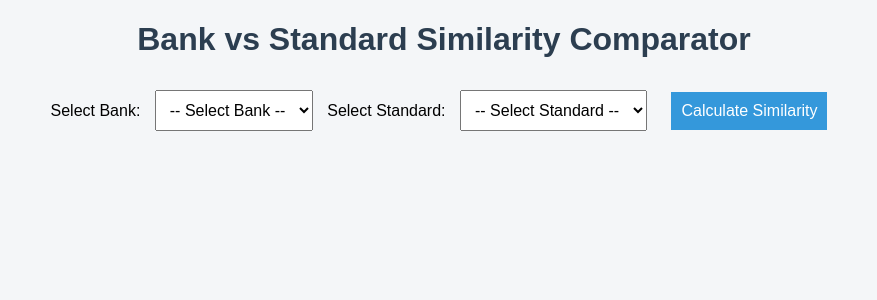
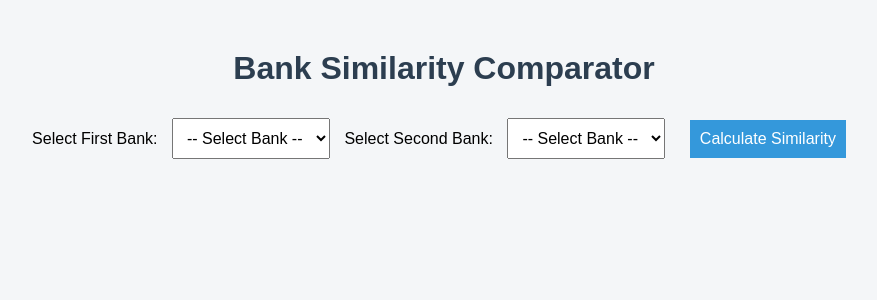
Before and after one commit to Lily-WangQian/Lily-WangQian-AzureWeb_Upload1, a Flask app: template templates/index.html in a window 1280 px wide. Shown: the top 300 px of the page, without its empty margins (196-1073 px from the left). Run offline with Flask 3, Linux system fonts and the light colour scheme; the template is opened without the code that fills it, so the values that code supplies are empty; parts of the project's set-up code (start-up, migrations or seed data) failed here and were passed over.

Commit message:
update code

```diff
--- a/app.py
+++ b/app.py
@@ -3,64 +3,62 @@ import pandas as pd
 
 app = Flask(__name__)
 
-# Load similarity scores between standards and banks
-similarity_df = pd.read_csv('standards and banks detailed similarity score.csv')
-similarity_df.set_index('Standards', inplace=True)
+# Load similarity scores (set 'Banks' column as index)
+similarity_df = pd.read_csv('banks and banks detailed similarity score.csv')
+similarity_df.set_index('Banks', inplace=True)
 
 # Load keyword details
-banks_keywords_df = pd.read_csv('banks keywords.csv')
-standards_keywords_df = pd.read_csv('standards keywords.csv')
+keywords_df = pd.read_csv('banks keywords.csv')
 
-# Extract unique names
-bank_names = sorted(banks_keywords_df['Bank'].unique())
-standard_names = sorted(similarity_df.index)
+# Get clean list of bank names (from similarity_df index)
+bank_names = list(similarity_df.index)
 
 @app.route('/')
 def index():
-    return render_template('index.html', banks=bank_names, standards=standard_names, result=None)
+    return render_template('index.html', banks=bank_names, result=None)
 
 @app.route('/calculate', methods=['POST'])
 def calculate():
-    bank = request.form['bank']
-    standard = request.form['standard']
+    bank1 = request.form['bank1']
+    bank2 = request.form['bank2']
 
-    # Get similarity score
+    # Get similarity score safely
     try:
-        score = similarity_df.loc[standard, bank]
-        score = round(score, 3)
+        score = similarity_df.loc[bank1, bank2]
+        score = round(score, 3)  # round to 3 decimals
     except KeyError:
         score = 'N/A'
 
-    # Get bank info
-    bank_data = banks_keywords_df[banks_keywords_df['Bank'].str.strip() == bank]
-    if not bank_data.empty:
-        bank_info = {
-            'report': bank_data.iloc[0]['Report'],
-            'date': bank_data.iloc[0]['Publication Date'],
-            'tfidf': ', '.join(bank_data.iloc[0]['TFIDF Keywords'].split(', ')[:5]),
-            'contextual': ', '.join(bank_data.iloc[0]['Contextual Keywords'].split(', ')[:5])
+    # Get bank 1 details
+    bank1_data = keywords_df[keywords_df['Bank'].str.strip() == bank1]
+    if not bank1_data.empty:
+        bank1_info = {
+            'report': bank1_data.iloc[0]['Report'],
+            'date': bank1_data.iloc[0]['Publication Date'],
+            'tfidf': bank1_data.iloc[0]['TFIDF Keywords'],
+            'contextual': bank1_data.iloc[0]['Contextual Keywords']
         }
     else:
-        bank_info = {'report': 'N/A', 'date': 'N/A', 'tfidf': 'N/A', 'contextual': 'N/A'}
+        bank1_info = {'report': 'N/A', 'date': 'N/A', 'tfidf': 'N/A', 'contextual': 'N/A'}
 
-    # Get standard info
-    standard_data = standards_keywords_df[standards_keywords_df['Standard'].str.strip() == standard]
-    if not standard_data.empty:
-        standard_info = {
-            'report': standard_data.iloc[0]['Report'],
-            'date': standard_data.iloc[0]['Publication Date'],
-            'tfidf': ', '.join(standard_data.iloc[0]['TFIDF Keywords'].split(', ')[:5]),
-            'contextual': ', '.join(standard_data.iloc[0]['Contextual Keywords'].split(', ')[:5])
+    # Get bank 2 details
+    bank2_data = keywords_df[keywords_df['Bank'].str.strip() == bank2]
+    if not bank2_data.empty:
+        bank2_info = {
+            'report': bank2_data.iloc[0]['Report'],
+            'date': bank2_data.iloc[0]['Publication Date'],
+            'tfidf': bank2_data.iloc[0]['TFIDF Keywords'],
+            'contextual': bank2_data.iloc[0]['Contextual Keywords']
         }
     else:
-        standard_info = {'report': 'N/A', 'date': 'N/A', 'tfidf': 'N/A', 'contextual': 'N/A'}
+        bank2_info = {'report': 'N/A', 'date': 'N/A', 'tfidf': 'N/A', 'contextual': 'N/A'}
 
-    return render_template('index.html', banks=bank_names, standards=standard_names, result={
-        'bank': bank,
-        'standard': standard,
+    return render_template('index.html', banks=bank_names, result={
+        'bank1': bank1,
+        'bank2': bank2,
         'score': score,
-        'bank_info': bank_info,
-        'standard_info': standard_info
+        'bank1_info': bank1_info,
+        'bank2_info': bank2_info
     })
 
 if __name__ == '__main__':
--- a/templates/index.html
+++ b/templates/index.html
@@ -2,33 +2,26 @@
 <html lang="en">
 <head>
     <meta charset="UTF-8">
-    <title>Bank vs Standard Similarity Comparator</title>
+    <title>Bank Similarity Comparator</title>
     <link rel="stylesheet" href="{{ url_for('static', filename='style.css') }}">
-    <style>
-        .scrollable { max-height: 100px; overflow-y: auto; }
-        table, th, td { border: 1px solid black; border-collapse: collapse; padding: 5px; }
-        .container { width: 90%; margin: auto; }
-        .report-section { display: flex; gap: 20px; margin-top: 20px; }
-        .report { flex: 1; }
-    </style>
 </head>
 <body>
     <div class="container">
-        <h1>Bank vs Standard Similarity Comparator</h1>
+        <h1>Bank Similarity Comparator</h1>
         <form method="post" action="/calculate">
-            <label for="bank">Select Bank:</label>
-            <select name="bank" required>
+            <label for="bank1">Select First Bank:</label>
+            <select name="bank1" required>
                 <option value="">-- Select Bank --</option>
                 {% for bank in banks %}
                     <option value="{{ bank }}">{{ bank }}</option>
                 {% endfor %}
             </select>
 
-            <label for="standard">Select Standard:</label>
-            <select name="standard" required>
-                <option value="">-- Select Standard --</option>
-                {% for standard in standards %}
-                    <option value="{{ standard }}">{{ standard }}</option>
+            <label for="bank2">Select Second Bank:</label>
+            <select name="bank2" required>
+                <option value="">-- Select Bank --</option>
+                {% for bank in banks %}
+                    <option value="{{ bank }}">{{ bank }}</option>
                 {% endfor %}
             </select>
 
@@ -38,32 +31,32 @@
         {% if result %}
         <div class="result">
             <h2>Similarity Result</h2>
-            <p><strong>{{ result.bank }}</strong> vs <strong>{{ result.standard }}</strong></p>
+            <p><strong>{{ result.bank1 }}</strong> and <strong>{{ result.bank2 }}</strong></p>
             <p>Similarity Score: <strong>{{ result.score }}</strong></p>
 
             <div class="report-section">
                 <div class="report">
-                    <h3>{{ result.bank }} ESG Report</h3>
+                    <h3>{{ result.bank1 }} ESG Report</h3>
                     <table>
-                        <tr><th>Report</th><th>Publication Date</th><th>Top 5 TFIDF Keywords</th><th>Top 5 Contextual Keywords</th></tr>
+                        <tr><th>Report</th><th>Publication Date</th><th>TFIDF Keywords</th><th>Contextual Keywords</th></tr>
                         <tr>
-                            <td>{{ result.bank_info.report }}</td>
-                            <td>{{ result.bank_info.date }}</td>
-                            <td class="scrollable">{{ result.bank_info.tfidf }}</td>
-                            <td class="scrollable">{{ result.bank_info.contextual }}</td>
+                            <td>{{ result.bank1_info.report }}</td>
+                            <td>{{ result.bank1_info.date }}</td>
+                            <td class="scrollable">{{ result.bank1_info.tfidf }}</td>
+                            <td class="scrollable">{{ result.bank1_info.contextual }}</td>
                         </tr>
                     </table>
                 </div>
 
                 <div class="report">
-                    <h3>{{ result.standard }} Standard</h3>
+                    <h3>{{ result.bank2 }} ESG Report</h3>
                     <table>
-                        <tr><th>Report</th><th>Publication Date</th><th>Top 5 TFIDF Keywords</th><th>Top 5 Contextual Keywords</th></tr>
+                        <tr><th>Report</th><th>Publication Date</th><th>TFIDF Keywords</th><th>Contextual Keywords</th></tr>
                         <tr>
-                            <td>{{ result.standard_info.report }}</td>
-                            <td>{{ result.standard_info.date }}</td>
-                            <td class="scrollable">{{ result.standard_info.tfidf }}</td>
-                            <td class="scrollable">{{ result.standard_info.contextual }}</td>
+                            <td>{{ result.bank2_info.report }}</td>
+                            <td>{{ result.bank2_info.date }}</td>
+                            <td class="scrollable">{{ result.bank2_info.tfidf }}</td>
+                            <td class="scrollable">{{ result.bank2_info.contextual }}</td>
                         </tr>
                     </table>
                 </div>
```
